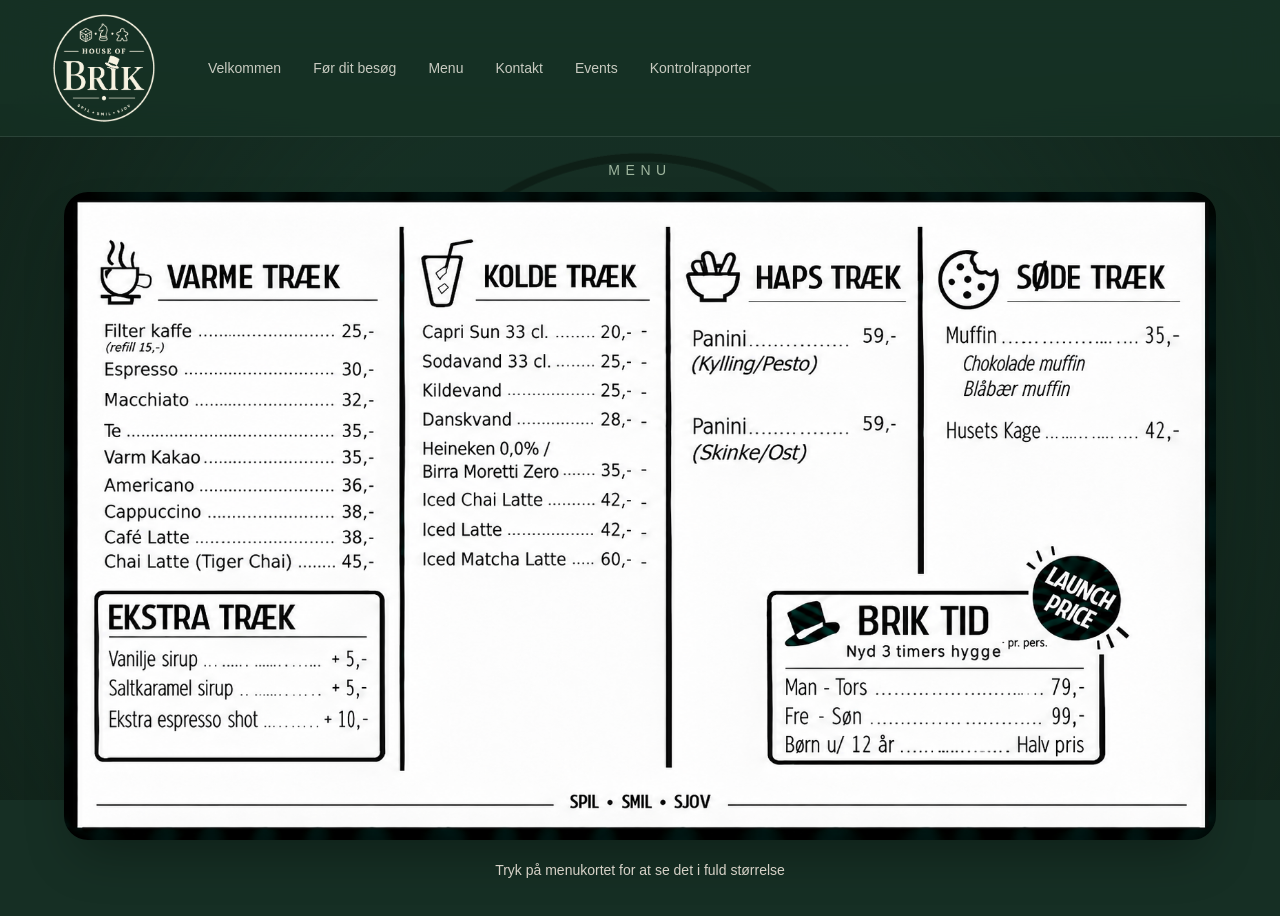
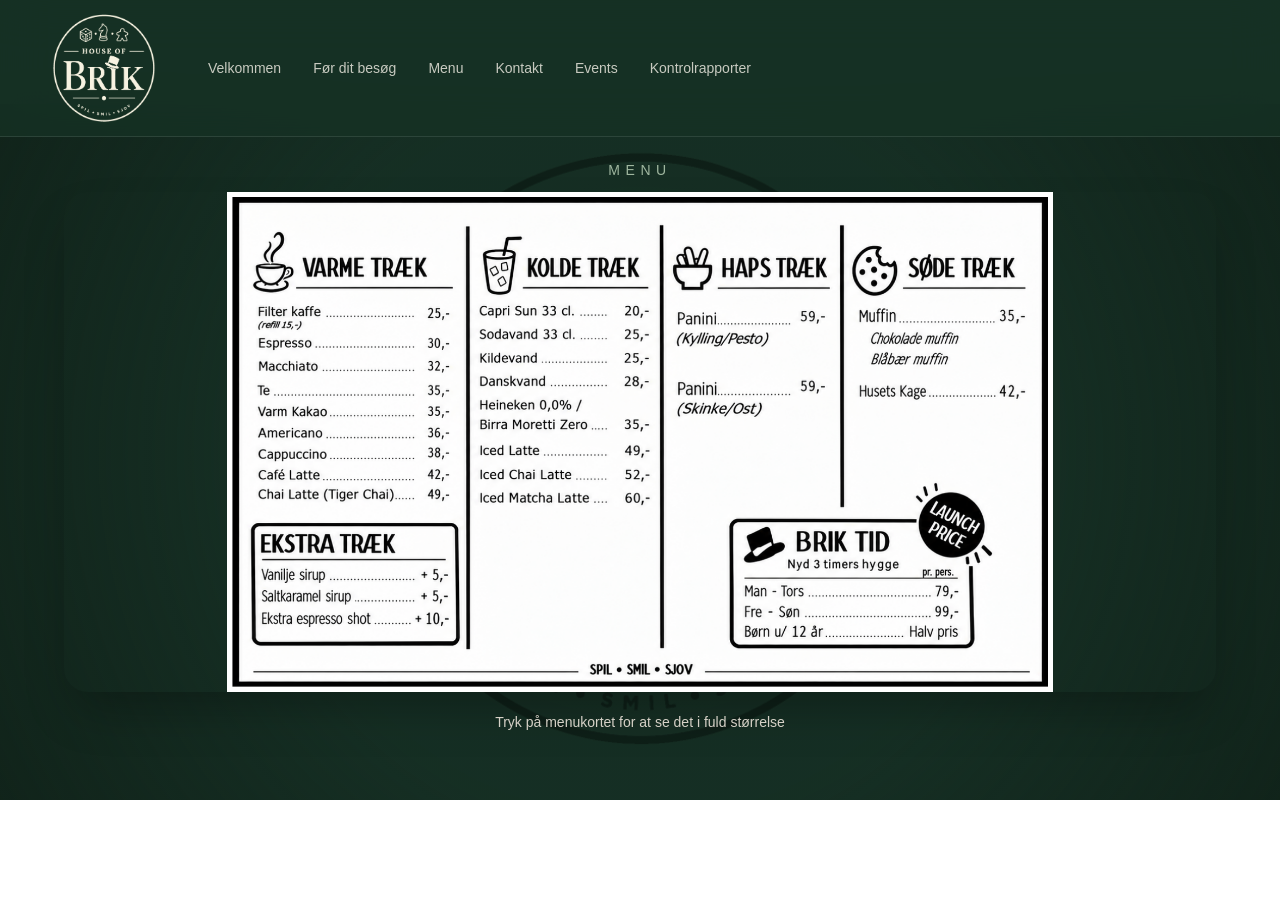
Before and after one commit to Houseofbrik/houseofbrik.dk, a Next.js app: page / in a window 1280 px wide. Both pictures are taken after a click on the button "Menu". Shown: the top 916 px of the page. After the commit the page ends 800 px from the top, so only its background shows below. Built offline with nearby package versions, Linux system fonts and the light colour scheme.

Commit message:
Opdater menukort

```diff
--- a/app/page.tsx
+++ b/app/page.tsx
@@ -491,10 +491,10 @@ function MenuPage() {
           aria-label="Åbn House of Briks menukort i fuld størrelse"
         >
           <img
-            src="/HOB%20Menukort.png"
-            alt="House of Brik menukort med drikkevarer, mad, kager og priser"
-            className="h-auto w-full"
-          />
+  src="/HOB%20Menukort.png"
+  alt="House of Brik menukort med drikkevarer, mad, kager og priser"
+  className="mx-auto h-auto max-h-[calc(100svh-300px)] w-auto max-w-full object-contain"
+/>
         </a>
 
         <p className="mt-5 text-sm text-[#D6D1C7]">
```
Also changed, not shown: public/HOB Menukort.png.
